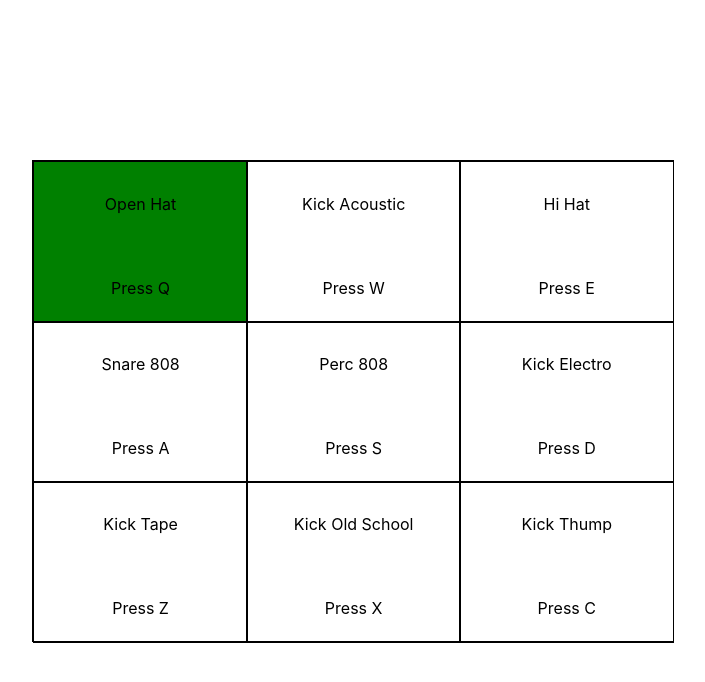
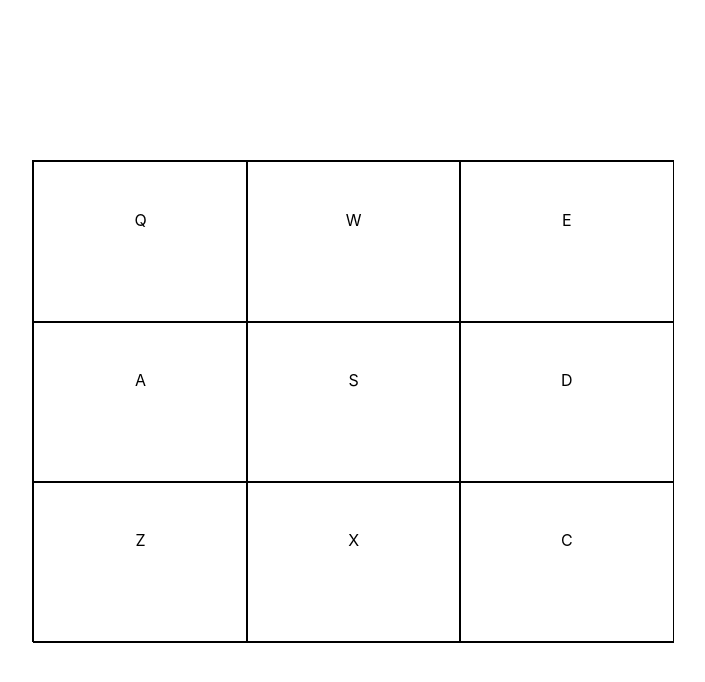
Before and after one commit to Demetricew20/DrumMachine, a React (Create React App) app in the folder drum_machine_app/: page / in a window 1280 px wide. Shown: the top 682 px of the page, without its empty margins (288-993 px from the left). Built offline with nearby package versions, Linux system fonts and the light colour scheme.

Commit message:
Added CDN to test. Added title for each audio tag. Fixed errors when triggering audio on click.

```diff
--- a/drum_machine_app/public/index.html
+++ b/drum_machine_app/public/index.html
@@ -10,34 +10,16 @@
       content="Web site created using create-react-app"
     />
     <link rel="apple-touch-icon" href="%PUBLIC_URL%/logo192.png" />
-    <!--
-      manifest.json provides metadata used when your web app is installed on a
-      user's mobile device or desktop. See https://developers.google.com/web/fundamentals/web-app-manifest/
-    -->
+
     <link rel="manifest" href="%PUBLIC_URL%/manifest.json" />
-    <!--
-      Notice the use of %PUBLIC_URL% in the tags above.
-      It will be replaced with the URL of the `public` folder during the build.
-      Only files inside the `public` folder can be referenced from the HTML.
 
-      Unlike "/favicon.ico" or "favicon.ico", "%PUBLIC_URL%/favicon.ico" will
-      work correctly both with client-side routing and a non-root public URL.
-      Learn how to configure a non-root public URL by running `npm run build`.
-    -->
+
+
     <title>React App</title>
   </head>
   <body>
     <noscript>You need to enable JavaScript to run this app.</noscript>
     <div id="root"></div>
-    <!--
-      This HTML file is a template.
-      If you open it directly in the browser, you will see an empty page.
-
-      You can add webfonts, meta tags, or analytics to this file.
-      The build step will place the bundled scripts into the <body> tag.
-
-      To begin the development, run `npm start` or `yarn start`.
-      To create a production bundle, use `npm run build` or `yarn build`.
-    -->
+    <script src="https://cdn.freecodecamp.org/testable-projects-fcc/v1/bundle.js" ></script>
   </body>
 </html>
--- a/drum_machine_app/src/DrumPad/DrumPad.jsx
+++ b/drum_machine_app/src/DrumPad/DrumPad.jsx
@@ -4,7 +4,7 @@ import kickOldSchool from '../Assets/DrumSamples/kick-oldschool.mp3';
 import kickAcoustic from '../Assets/DrumSamples/kick-acoustic01.wav';
 import hiHat808 from '../Assets/DrumSamples/hihat-808.wav';
 import kickElectro from '../Assets/DrumSamples/kick-electro01.wav';
-import kickTape from '../Assets/DrumSamples/kick-tape.wav';
+import tom808 from '../Assets/DrumSamples/tom-808.wav';
 import kickThump from '../Assets/DrumSamples/kick-thump.wav';
 import openHat from '../Assets/DrumSamples/openhat-tight.wav';
 import perc808 from '../Assets/DrumSamples/perc-808.wav';
@@ -16,14 +16,18 @@ const DrumPad = () => {
         getKey();
     }, [])
 
-const playAudio = (source) => {
-    let audio = new Audio(source);
-    audio.play();
+const playAudio = (id) => {
+    let audio = document.getElementById(id);
+    let string = document.getElementById("display");
+    if(audio){
+        audio.play();
+        console.log(audio.src)
+    }
+    else{
+        console.log('No Audio.')
+    }
 
-}
 
-const onKeyDown = (e) => {
-    console.log(e.keyCode);
 }
 
 const getKey = () => {
@@ -31,31 +35,31 @@ const getKey = () => {
         let pressedKey = e.key;
 
         if(pressedKey === "q" || pressedKey === "Q" ){
-            playAudio(openHat);
+            playAudio("Q");
         }
         else if(pressedKey === 'w' || pressedKey === 'W'){
-            playAudio(kickAcoustic)
+            playAudio("W")
         }
         else if(pressedKey === 'e' || pressedKey === 'E'){
-            playAudio(hiHat808)
+            playAudio("E")
         }
         else if(pressedKey === 'a' || pressedKey === 'A'){
-            playAudio(snare808)
+            playAudio("A")
         }
         else if(pressedKey === 's' || pressedKey === 'S'){
-            playAudio(perc808)
+            playAudio("S")
         }
         else if(pressedKey === 'd' || pressedKey === 'D'){
-            playAudio(kickElectro)
+            playAudio("D")
         }
         else if(pressedKey === 'z' || pressedKey === 'Z'){
-            playAudio(kickTape)
+            playAudio("Z")
         }
         else if(pressedKey === 'x' || pressedKey === 'X'){
-            playAudio(kickOldSchool)
+            playAudio("X")
         }
         else if(pressedKey === 'c' || pressedKey === 'C'){
-            playAudio(kickThump)
+            playAudio("C")
         }
         else{
             console.log('pressed key....')
@@ -63,54 +67,51 @@ const getKey = () => {
     })
 }
 
+// let audio = document.getElementById("Q");
+// console.log(audio);
+// audio.addEventListener("click", () => {
+//     audio.play();
+// })
+
 
     return (
-        <div id="drum-machine" onKeyPress={onKeyDown}>
+        <div id="drum-machine" >
             <div id="display">
-                <div  className="drum-pad" id="drum-pad-1" onClick={() => playAudio(openHat)}  >
-                    <p className="drum-selection">Open Hat</p>
-                    <span className="key">Press Q</span>
-                    <audio className="clip" id="Q" src={openHat} />
+                <div  className="drum-pad" id="open-hat" onClick={() => playAudio("Q")}  >
+                    <span className="key">Q</span>
+                    <audio title="Open Hat" className="clip" id="Q" src={openHat} />
                 </div>
-                <div  className="drum-pad" id="drum-pad-2" onClick={() => playAudio(kickAcoustic)}  >
-                    <p className="drum-selection">Kick Acoustic</p>
-                    <span className="key">Press W</span>
-                    <audio className="clip" id="W" src={kickAcoustic} />
+                <div  className="drum-pad" id="kick-acoustic" onClick={() => playAudio("W")}   >
+                    <span className="key">W</span>
+                    <audio title="Kick Acoustic" className="clip" id="W" src={kickAcoustic} />
                 </div>
-                <div  className="drum-pad" id="drum-pad-3" onClick={() => playAudio(hiHat808)}  >
-                    <p className="drum-selection">Hi Hat</p>
-                    <span className="key">Press E</span>
-                    <audio className="clip" id="E" src={hiHat808} />
+                <div  className="drum-pad" id="hi-hat" onClick={() => playAudio("E")}  >
+                    <span className="key">E</span>
+                    <audio title="Hi Hat808" className="clip" id="E" src={hiHat808} />
                 </div>
-                <div  className="drum-pad" id="drum-pad-4" onClick={() => playAudio(snare808)}  >
-                    <p className="drum-selection">Snare 808</p>
-                    <span className="key">Press A</span>
-                    <audio className="clip" id="Q" src={snare808} />
+                <div  className="drum-pad" id="snare-808" onClick={() => playAudio("A")}  >
+                    <span className="key">A</span>
+                    <audio title="Snare808" className="clip" id="A" src={snare808} />
                 </div>
-                <div  className="drum-pad" id="drum-pad-5" onClick={() => playAudio(perc808)}  >
-                    <p className="drum-selection">Perc 808</p>
-                    <span className="key">Press S</span>
-                    <audio className="clip" id="S" src={perc808} />
+                <div  className="drum-pad" id="perc-808" onClick={() => playAudio("S")} >
+                    <span className="key">S</span>
+                    <audio title="Perc808" className="clip" id="S" src={perc808} />
                 </div>
-                <div  className="drum-pad" id="drum-pad-6" onClick={() => playAudio(kickElectro)}  >
-                    <p className="drum-selection">Kick Electro</p>
-                    <span className="key">Press D</span>
-                    <audio className="clip" id="D" src={kickElectro} />
+                <div  className="drum-pad" id="kick-electro" onClick={() => playAudio("D")} >
+                    <span className="key">D</span>
+                    <audio title="Kick Electro" className="clip" id="D" src={kickElectro} />
                 </div>
-                <div  className="drum-pad" id="drum-pad-7" onClick={() => playAudio(kickTape)}  >
-                    <p className="drum-selection">Kick Tape</p>
-                    <span className="key">Press Z</span>
-                    <audio className="clip" id="Z" src={kickTape} />
+                <div  className="drum-pad" id="kick-tape" onClick={() => playAudio("Z")} >
+                    <span className="key">Z</span>
+                    <audio title="Tom808" className="clip" id="Z" src={tom808} />
                 </div>
-                <div  className="drum-pad" id="drum-pad-8" onClick={() => playAudio(kickOldSchool)}  >
-                    <p className="drum-selection">Kick Old School</p>
-                    <span className="key">Press X</span>
-                    <audio className="clip" id="X" src={kickOldSchool} />
+                <div  className="drum-pad" id="kick-old-school" onClick={() => playAudio("X")}  >
+                    <span className="key">X</span>
+                    <audio title="Kick OldSchool" className="clip" id="X" src={kickOldSchool}  />
                 </div>
-                <div  className="drum-pad" id="drum-pad-9" onClick={() => playAudio(kickThump)}  >
-                    <p className="drum-selection">Kick Thump</p>
-                    <span className="key">Press C</span>
-                    <audio className="clip" id="C" src={kickThump} />
+                <div  className="drum-pad" id="kick-thump" onClick={() => playAudio("C")}  >
+                    <span className="key">C</span>
+                    <audio title="Kick Thump" className="clip" id="C" src={kickThump} />
                 </div>
             </div>
         </div>
```
Also changed, not shown: 2 other files (tests, documents, lock files or other folders).
